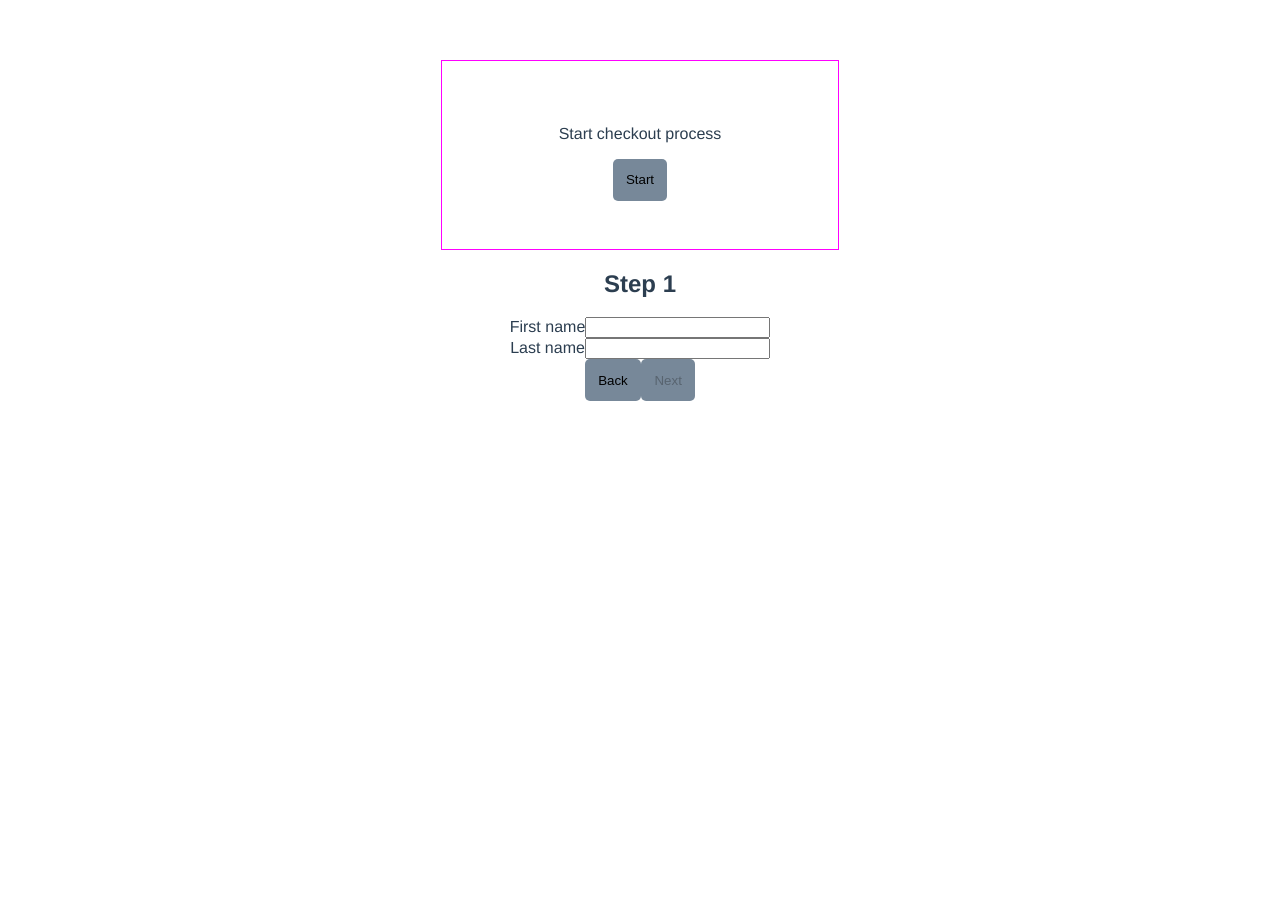
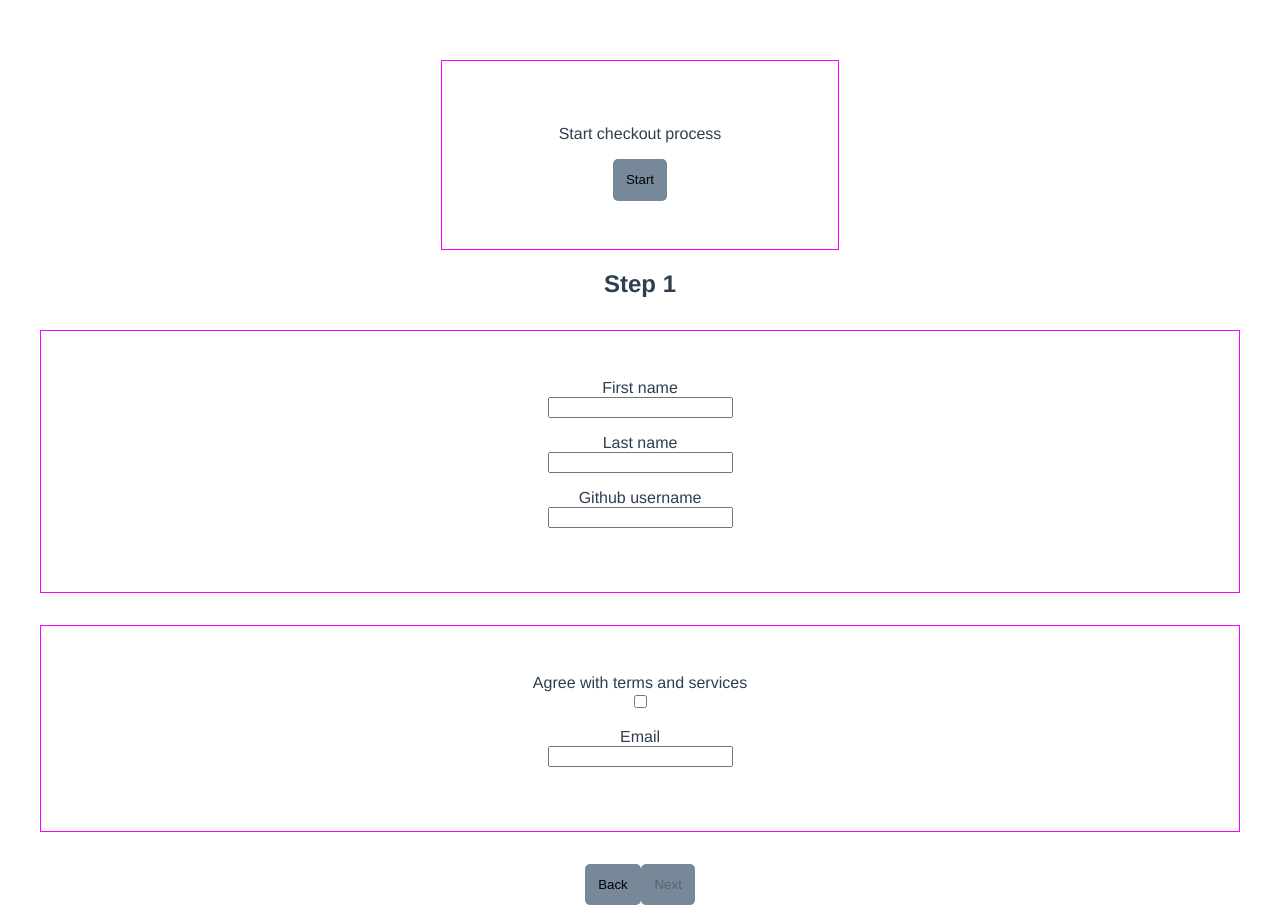
Before and after one commit to Ramonese/workflow, a Vue app: page / in a window 1280 px wide. Before the commit the page ends 800 px from the top, so only its background shows below. Built offline with nearby package versions, Linux system fonts and the light colour scheme; the HTML template or start-up script is replaced by a standard one.

Commit message:
add multiple properties to Step

```diff
--- a/package.json
+++ b/package.json
@@ -31,7 +31,9 @@
       "plugin:vue/essential",
       "eslint:recommended"
     ],
-		"rules": {},
+    "rules": {
+      "no-console": "off"
+    },
     "parserOptions": {
       "parser": "babel-eslint"
     }
--- a/src/components/FormStep.vue
+++ b/src/components/FormStep.vue
@@ -1,18 +1,10 @@
 <template>
-  <section class="form__content" id="step-1">
-    <div class="form__field" v-for="(field, index) in fields" :key="index">
-      <label :for="field">{{field}}</label>
-      <input type="text" :id="field" />
+  <section>
+    <div class="form-field" v-for="(field, index) in fields" :key="index">
+      <label :for="field.id">{{field.label}}</label>
+      <input :type="field.type" :id="field.id" @change="onInput" />
+			<span class="form-field__error">error text</span>
     </div>
-
-    <!-- <div class="form__field">
-      <label for="name">Name</label>
-      <input type="text" id="name" />
-    </div>
-    <div class="form__field">
-      <label>Last name</label>
-      <input type="text" />
-    </div>-->
   </section>
 </template>
 
@@ -22,11 +14,15 @@ export default {
   props: ["fields"],
   data: function() {
     return {};
+  },
+  methods: {
+    onInput($event) {
+      this.$emit("onChange", $event.target.value);
+    }
   }
 };
 </script>
 
-<!-- Add "scoped" attribute to limit CSS to this component only -->
 <style scoped>
 h3 {
   margin: 40px 0 0;
@@ -42,4 +38,17 @@ li {
 a {
   color: #42b983;
 }
+.form-field {
+  margin-bottom: 1em;
+}
+.form-field label {
+  display: block;
+}
+.form-field input {
+  display: inline-block;
+}
+.form-field__error {
+	display: none;
+	color: red;
+}
 </style>
--- a/src/components/MultistepForm.vue
+++ b/src/components/MultistepForm.vue
@@ -3,11 +3,16 @@
     <h1>Step 1</h1>
     <form>
       <section class="form__content" id="step-1">
-        <FormStep :fields="firstStepFields" />
+        <FormStep :fields="firstStepFields" @onChange="test" />
+      </section>
+      <section class="form__content" id="step-2">
+        <FormStep :fields="secondStepFields" @onChange="test" />
       </section>
       <div class="form__action">
         <button class="btn">Back</button>
-        <button class="btn" :disabled="isDisabled" data-cy="btn-next">Next</button>
+        <button class="btn" :disabled="isDisabled" data-cy="btn-next">
+          Next
+        </button>
       </div>
     </form>
   </section>
@@ -26,13 +31,35 @@ export default {
   data: function() {
     return {
       isDisabled: true,
-      firstStepFields: ["First name", "Last name"]
+      firstStepFields: [
+        { label: "First name", id: "firstName", type: "text", required: true },
+        { label: "Last name", id: "lastName", type: "text", required: true },
+        {
+          label: "Github username",
+          id: "username",
+          type: "text",
+          required: true
+        }
+      ],
+      secondStepFields: [
+        {
+          label: "Agree with terms and services",
+          id: "consent",
+          type: "checkbox",
+          required: true
+        },
+        { label: "Email", id: "email", type: "email", required: true }
+      ]
     };
+  },
+  methods: {
+    test(input) {
+      console.log(input);
+    }
   }
 };
 </script>
 
-<!-- Add "scoped" attribute to limit CSS to this component only -->
 <style scoped>
 h3 {
   margin: 40px 0 0;
@@ -48,4 +75,9 @@ li {
 a {
   color: #42b983;
 }
+.form__content {
+  border: 1px solid magenta;
+  padding: 3em;
+  margin: 2em;
+}
 </style>
```
Lines whose indentation alone changed are shown as unchanged.
